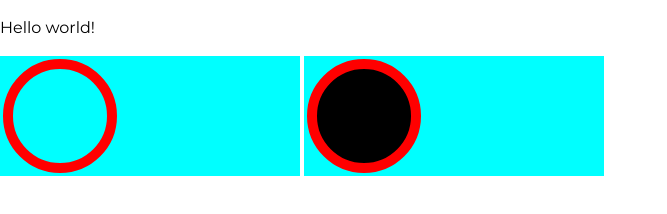
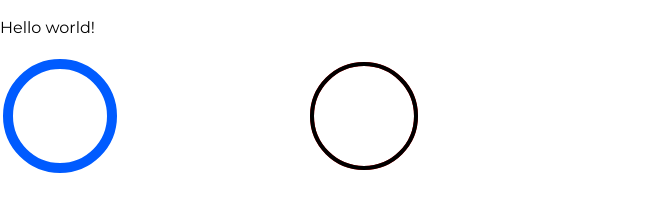
Before and after one commit to Kargobober/progress-bar, a plain HTML site: page index.html in a window 1280 px wide. Shown: the whole page, without its empty margins (0-667 px from the left). Drawn offline with Linux system fonts and the light colour scheme.

Commit message:
refactor: basic implementaion

```diff
--- /dev/null
+++ b/components/progress/index.css
@@ -0,0 +1,9 @@
+.progress {
+  width: 300px;
+}
+
+.progress__circle {
+  stroke: var(--color-main);
+  stroke-width: 10;
+  fill: transparent;
+}
--- a/components/progress/index.js
+++ b/components/progress/index.js
@@ -1,19 +1,31 @@
+const defaultStyles = {
+  size: 120,
+  backgroundColor: "transparent",
+  stroke: "#000",
+  // цвет круга на фоне
+  backStroke: "#ff0000",
+  strokeWidth: 4,
+  fill: "transparent",
+};
+
 export default class Progress {
   /**
-   * @param node - узел, относительно которого произойдёт вставка компонента
+   * @param {object} node - узел, относительно которого произойдёт вставка компонента
    * @param {string} method - метод вставки. before | prepend | append | after
-   * @param {number} size - размер svg-контейнера в пикселях
-   * @param {string} classPrefix - префикс для имён классов элементов компонента
+   * @param {object} styles - объект для конфигурации стилей
+   * @param {string} classPrefix - префикс для имён классов элементов компонента.
+   * Правила для селекторов можно прописать в файле "./index.css" данного компонента.
+   * Нестилизуемые из CSS svg-атрибуты следует передавать через аргумент styles.
    */
-  constructor(node, method = "append", size = 120, classPrefix = "progress") {
+  constructor(node, method = "append", styles, classPrefix = "progress") {
     this.node = node;
     this.method = method;
+    this.styles = styles ?? defaultStyles;
 
     this.svg = {
       markup: "",
       className: classPrefix,
-      size: `${size}`,
-      createSvg() {
+      createSvg(contextClass) {
         this.markup = document.createElementNS(
           "http://www.w3.org/2000/svg",
           "svg"
@@ -24,41 +36,66 @@ export default class Progress {
           "http://www.w3.org/2000/svg"
         );
         this.markup.setAttribute("class", this.className);
-        this.markup.setAttribute("width", this.size);
-        this.markup.setAttribute("height", this.size);
+        this.markup.setAttribute("width", contextClass.styles.size);
+        this.markup.setAttribute("height", contextClass.styles.size);
       },
     };
-    this.svg.createSvg();
+    this.svg.createSvg(this);
+
+    function createBasicCircle(currentCircle, contextClass) {
+      currentCircle.markup = document.createElementNS(
+        "http://www.w3.org/2000/svg",
+        "circle"
+      );
+      currentCircle.markup.setAttributeNS(
+        "http://www.w3.org/2000/xmlns/",
+        "xmlns",
+        "http://www.w3.org/2000/svg"
+      );
+      currentCircle.markup.setAttribute("class", currentCircle.className);
+      currentCircle.markup.setAttribute(
+        "stroke-width",
+        `${contextClass.styles.strokeWidth}`
+      );
+      currentCircle.markup.setAttribute(
+        "cx",
+        `${contextClass.styles.size / 2}`
+      );
+      currentCircle.markup.setAttribute(
+        "cy",
+        `${contextClass.styles.size / 2}`
+      );
+      currentCircle.markup.setAttribute(
+        "r",
+        `${contextClass.styles.size / 2 - contextClass.styles.strokeWidth * 2}`
+      );
+      currentCircle.markup.setAttribute("fill", contextClass.styles.fill);
+    }
 
     this.circle = {
       markup: "",
       className: `${classPrefix}__circle`,
-      stroke: "#000",
-      strokeWidth: 4,
-      cx: `${size / 2}`,
-      cy: `${size / 2}`,
-      createCircle() {
-        this.markup = document.createElementNS(
-          "http://www.w3.org/2000/svg",
-          "circle"
-        );
-        this.markup.setAttributeNS(
-          "http://www.w3.org/2000/xmlns/",
-          "xmlns",
-          "http://www.w3.org/2000/svg"
-        );
-        this.markup.setAttribute("class", this.className);
-        this.markup.setAttribute("stroke", this.stroke);
-        this.markup.setAttribute("stroke-width", `${this.strokeWidth}`);
-        this.markup.setAttribute("cx", this.cx);
-        this.markup.setAttribute("cy", this.cy);
-        this.markup.setAttribute("r", `${size / 2 - this.strokeWidth * 2}`);
+      createCircle(contextClass) {
+        createBasicCircle(this, contextClass);
+        this.markup.setAttribute("stroke", contextClass.styles.stroke);
       },
     };
-    this.circle.createCircle();
+    this.circle.createCircle(this);
 
+    this.backCircle = {
+      markup: "",
+      className: `${classPrefix}__back-circle`,
+      createCircle(contextClass) {
+        createBasicCircle(this, contextClass);
+        this.markup.setAttribute("stroke", contextClass.styles.backStroke);
+      },
+    };
+    this.backCircle.createCircle(this);
+
+    this.svg.markup.append(this.backCircle.markup);
     this.svg.markup.append(this.circle.markup);
   }
+
   render() {
     this.node[this.method](this.svg.markup);
   }
--- a/css/index.css
+++ b/css/index.css
@@ -2,3 +2,4 @@
 @import url(./fonts.css);
 @import url(./typography.css);
 @import url(./style.css);
+@import url(../components/progress/index.css);
--- a/css/style.css
+++ b/css/style.css
@@ -48,13 +48,3 @@ body {
   cursor: pointer;
   outline: 1px solid #fff;
 }
-
-.progress {
-  width: 300px;
-  background-color: aqua;
-}
-
-.progress__circle {
-  stroke-width: 10px;
-  stroke: red;
-}
--- a/scripts/index.js
+++ b/scripts/index.js
@@ -4,5 +4,5 @@ console.log("Well hello there!");
 
 const main = document.querySelector("main");
 
-const progress = new Progress(main);
+const progress = new Progress(main, "append", null, "myBar");
 progress.render();
```
